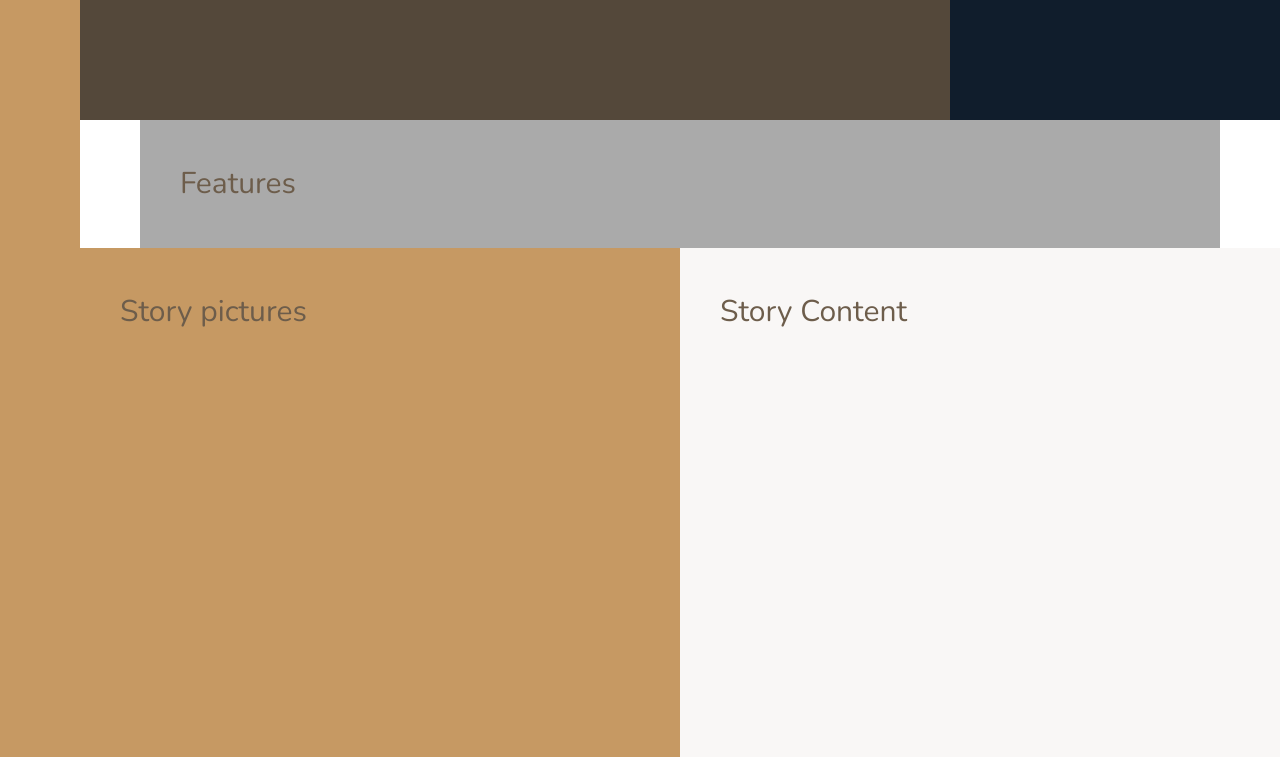
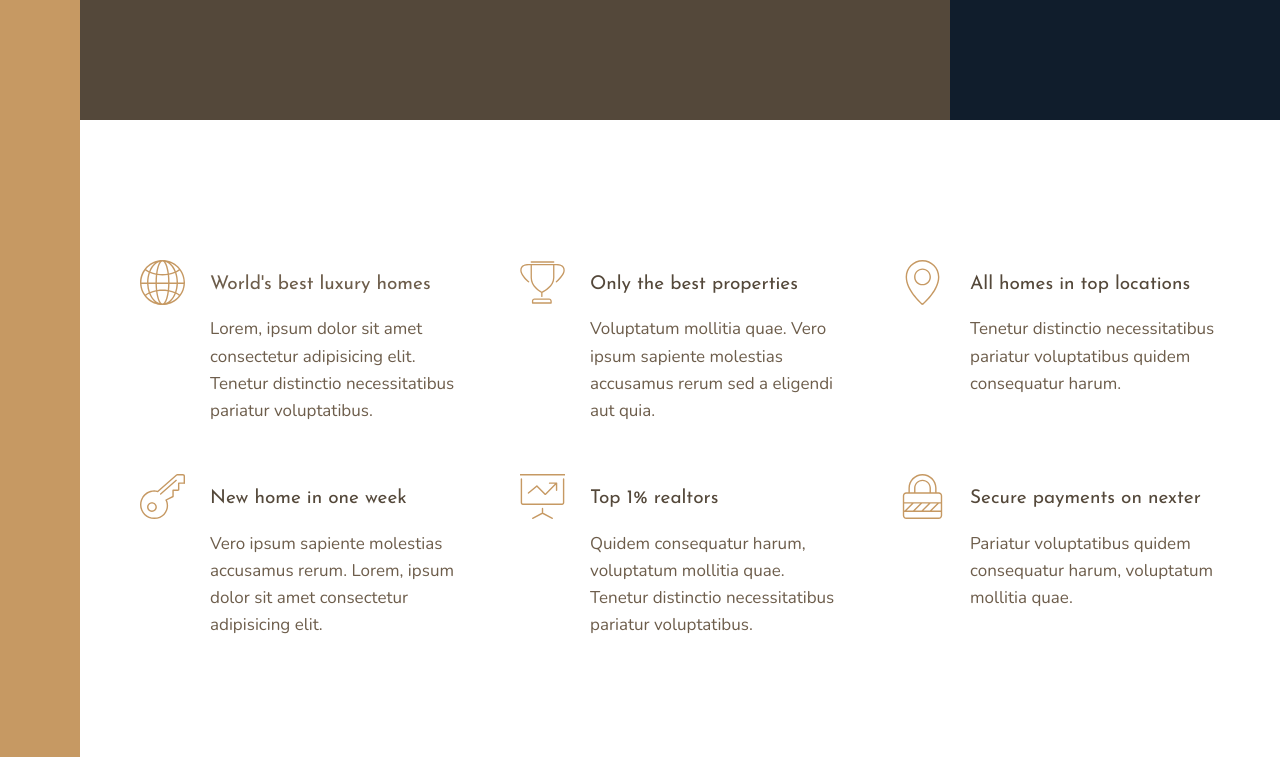
Before and after one commit to Nolanbt/Nexter-U, a website: page index.html in a window 1280 px wide. Shown: the part 520-1277 px from the top of the page. Drawn offline with nearby package versions, Linux system fonts and the light colour scheme.

Commit message:
feature section styling complete

```diff
--- a/index.html
+++ b/index.html
@@ -25,7 +25,53 @@
         </div>
 
         <section class="features">
-            Features
+            <div class="feature">
+                <svg class="feature__icon">
+                    <use xlink:href="img/sprite.svg#icon-global"></use>
+                </svg>
+                <h4 class="heading-4">World's best luxury homes</h4>
+                <p class="feature__text">Lorem, ipsum dolor sit amet consectetur adipisicing elit. Tenetur distinctio necessitatibus pariatur voluptatibus.</p>
+            </div>
+
+            <div class="feature">
+                <svg class="feature__icon">
+                    <use xlink:href="img/sprite.svg#icon-trophy"></use>
+                </svg>
+                <h4 class="heading-4 heading-4--dark">Only the best properties</h4>
+                <p class="feature__text">Voluptatum mollitia quae. Vero ipsum sapiente molestias accusamus rerum sed a eligendi aut quia.</p>
+            </div>
+
+            <div class="feature">
+                <svg class="feature__icon">
+                    <use xlink:href="img/sprite.svg#icon-map-pin"></use>
+                </svg>
+                <h4 class="heading-4 heading-4--dark">All homes in top locations</h4>
+                <p class="feature__text">Tenetur distinctio necessitatibus pariatur voluptatibus quidem consequatur harum.</p>
+            </div>
+
+            <div class="feature">
+                <svg class="feature__icon">
+                    <use xlink:href="img/sprite.svg#icon-key"></use>
+                </svg>
+                <h4 class="heading-4 heading-4--dark">New home in one week</h4>
+                <p class="feature__text">Vero ipsum sapiente molestias accusamus rerum. Lorem, ipsum dolor sit amet consectetur adipisicing elit.</p>
+            </div>
+
+            <div class="feature">
+                <svg class="feature__icon">
+                    <use xlink:href="img/sprite.svg#icon-presentation"></use>
+                </svg>
+                <h4 class="heading-4 heading-4--dark">Top 1% realtors</h4>
+                <p class="feature__text">Quidem consequatur harum, voluptatum mollitia quae. Tenetur distinctio necessitatibus pariatur voluptatibus.</p>
+            </div>
+
+            <div class="feature">
+                <svg class="feature__icon">
+                    <use xlink:href="img/sprite.svg#icon-lock"></use>
+                </svg>
+                <h4 class="heading-4 heading-4--dark">Secure payments on nexter</h4>
+                <p class="feature__text">Pariatur voluptatibus quidem consequatur harum, voluptatum mollitia quae.</p>
+            </div>
         </section>
 
         <div class="story__pictures">
--- a/sass/_base.scss
+++ b/sass/_base.scss
@@ -38,9 +38,4 @@ body {
     display: grid;
     grid-template-rows: 80vh min-content 40vw repeat(3, min-content);
     grid-template-columns: [sidebar-start] 8rem [sidebar-end full-start] minmax(6rem, 1fr) [center-start] repeat(8, [col-start] minmax(min-content, 14rem) [col-end] ) [center-end] minmax(6rem, 1fr) [full-end];
-
-    & > * {
-        padding: 40px;
-        font-size: 3rem;
-    }
 }
--- a/sass/_features.scss
+++ b/sass/_features.scss
@@ -1,4 +1,31 @@
 .features {
-    background-color: $color-grey-light-2;
     grid-column: center-start / center-end;
+
+    margin: 15rem 0;
+
+
+    display: grid;
+    // grid-template-columns: repeat(3, 1fr);
+    grid-template-columns: repeat(auto-fit, minmax(25rem, 1fr));
+    grid-gap: 6rem;
+    align-items: start;
 }
+
+.feature {
+    display: grid;
+    grid-template-columns: min-content 1fr;
+    grid-row-gap: 1.5rem;
+    grid-column-gap: 2.5rem;
+
+    &__icon {
+        fill: $color-primary;
+        width: 4.5rem;
+        height: 4.5rem;
+        grid-row: 1 / span 2;
+        transform: translateY(-1rem);
+    }
+
+    &__text {
+        font-size: 1.7rem;
+    }
+}
--- a/sass/_typography.scss
+++ b/sass/_typography.scss
@@ -0,0 +1,25 @@
+%heading {
+    font-family: $font-display;
+    font-weight: 400;
+}
+
+.heading-1 {
+    @extend %heading;
+}
+
+.heading-2 {
+    @extend %heading;
+}
+
+.heading-3 {
+    @extend %heading;
+}
+
+.heading-4 {
+    @extend %heading;
+    font-size: 1.9rem;
+
+    &--light { color: $color-grey-light-1; }
+
+    &--dark { color: $color-grey-dark-1; }
+}
```
Also changed, not shown: css/style.css.
